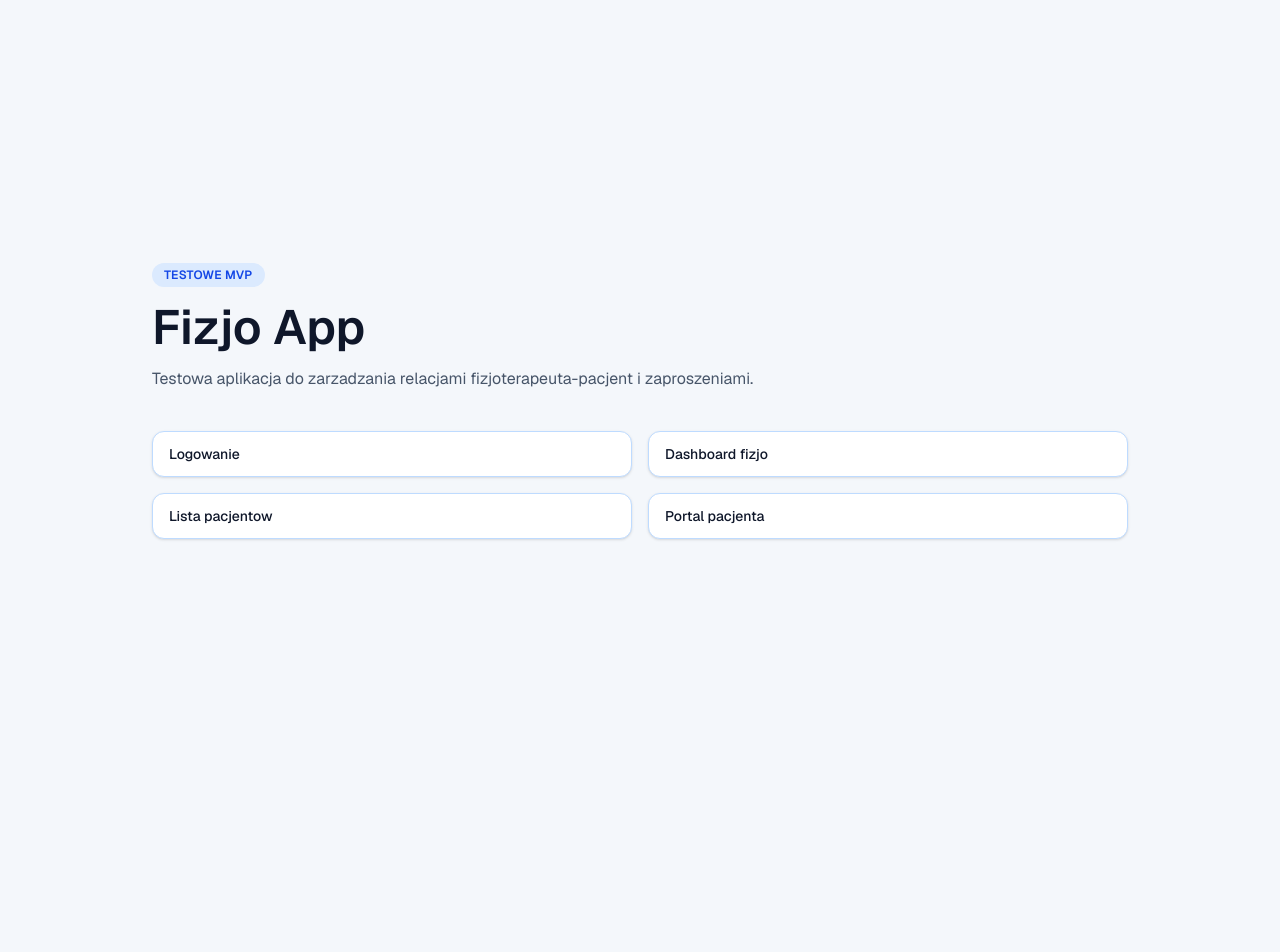
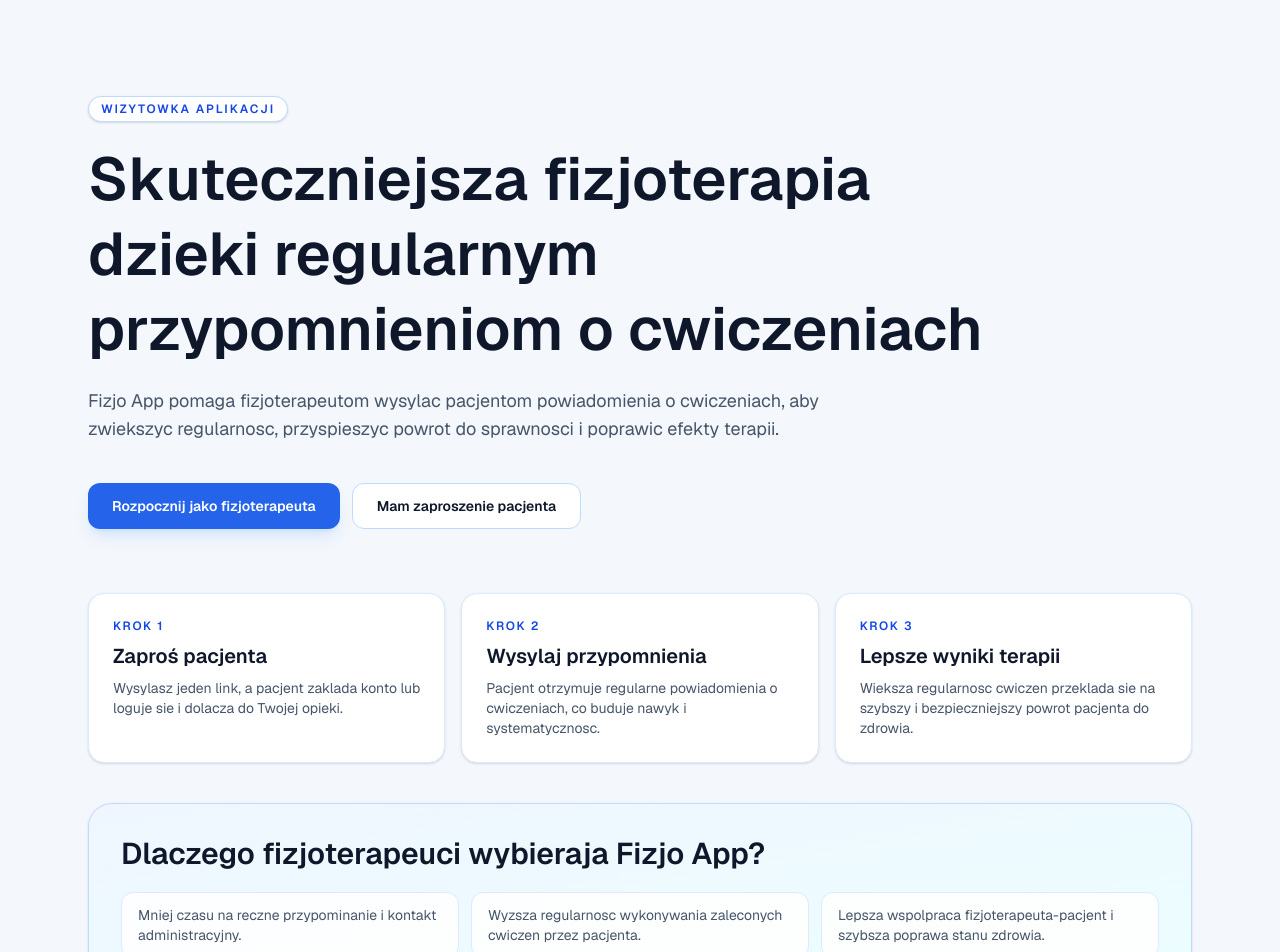
Before and after one commit to Misiek22113/fizjo_app, a Next.js app: page / in a window 1280 px wide. Shown: the top 952 px of the page. Before the commit the page ends 800 px from the top, so only its background shows below. Built offline with nearby package versions, Linux system fonts and the light colour scheme.

Commit message:
first page version

```diff
--- a/app/layout.tsx
+++ b/app/layout.tsx
@@ -13,8 +13,32 @@
 });
 
 export const metadata: Metadata = {
-  title: "Fizjo App",
-  description: "MVP for physiotherapist reminders",
+  title: {
+    default: "Fizjo App - przypomnienia o cwiczeniach dla fizjoterapii",
+    template: "%s | Fizjo App",
+  },
+  description:
+    "Aplikacja dla fizjoterapeutow do wysylania pacjentom przypomnien o cwiczeniach. Wiecej regularnosci, lepsza wspolpraca i szybszy powrot do zdrowia.",
+  keywords: [
+    "fizjoterapia",
+    "przypomnienia o cwiczeniach",
+    "pacjent",
+    "fizjoterapeuta",
+    "rehabilitacja",
+  ],
+  openGraph: {
+    title: "Fizjo App",
+    description:
+      "Wysylaj pacjentom przypomnienia o cwiczeniach i zwiekszaj skutecznosc terapii.",
+    type: "website",
+    locale: "pl_PL",
+  },
+  twitter: {
+    card: "summary_large_image",
+    title: "Fizjo App",
+    description:
+      "Przypomnienia o cwiczeniach dla pacjentow, lepsza regularnosc i lepsze efekty fizjoterapii.",
+  },
 };
 
 export const viewport: Viewport = {
@@ -28,7 +52,7 @@
 }>) {
   return (
     <html
-      lang="en"
+      lang="pl"
       className={`${geistSans.variable} ${geistMono.variable} h-full antialiased`}
     >
       <body className="min-h-full flex flex-col bg-background text-foreground">
--- a/app/page.tsx
+++ b/app/page.tsx
@@ -2,23 +2,87 @@
 
 export default function Home() {
   return (
-    <main
-      id="main-content"
-      className="mx-auto flex min-h-screen w-full max-w-5xl flex-col justify-center gap-10 px-6 py-16"
-    >
-      <section className="space-y-4 text-center sm:text-left">
-        <span className="inline-flex rounded-full bg-blue-100 px-3 py-1 text-xs font-semibold uppercase tracking-wide text-blue-700">
-          Testowe MVP
-        </span>
-        <h1 className="text-balance text-4xl font-semibold text-foreground sm:text-5xl">
-          Fizjo App
-        </h1>
-        <p className="mx-auto max-w-2xl text-muted-foreground sm:mx-0">
-          Testowa aplikacja do zarzadzania relacjami fizjoterapeuta-pacjent i zaproszeniami.
-        </p>
+    <main id="main-content" className="relative overflow-hidden bg-background">
+      <div className="pointer-events-none absolute inset-0 -z-10">
+        <div className="absolute -left-24 top-12 h-72 w-72 rounded-full bg-cyan-200/35 blur-3xl" />
+        <div className="absolute -right-16 bottom-10 h-80 w-80 rounded-full bg-blue-200/40 blur-3xl" />
+      </div>
+
+      <section className="mx-auto flex w-full max-w-6xl flex-col gap-10 px-6 pb-8 pt-16 md:pt-24">
+        <div className="space-y-5 text-center md:text-left">
+          <span className="inline-flex rounded-full border border-blue-200 bg-surface px-3 py-1 text-xs font-semibold uppercase tracking-[0.16em] text-blue-700 shadow-sm">
+            Wizytowka aplikacji
+          </span>
+          <h1 className="mx-auto max-w-4xl text-balance text-4xl font-semibold leading-tight text-foreground md:mx-0 md:text-6xl">
+            Skuteczniejsza fizjoterapia dzieki regularnym przypomnieniom o cwiczeniach
+          </h1>
+          <p className="mx-auto max-w-3xl text-pretty text-base text-muted-foreground md:mx-0 md:text-lg">
+            Fizjo App pomaga fizjoterapeutom wysylac pacjentom powiadomienia o cwiczeniach,
+            aby zwiekszyc regularnosc, przyspieszyc powrot do sprawnosci i poprawic efekty
+            terapii.
+          </p>
+        </div>
+
+        <div className="flex flex-col gap-3 sm:flex-row">
+          <Link
+            href="/login/physio"
+            className="inline-flex items-center justify-center rounded-xl bg-primary px-6 py-3 text-sm font-semibold text-primary-foreground shadow-lg shadow-blue-400/20 transition hover:bg-primary-hover"
+          >
+            Rozpocznij jako fizjoterapeuta
+          </Link>
+          <Link
+            href="/invite/accept"
+            className="inline-flex items-center justify-center rounded-xl border border-blue-200 bg-surface px-6 py-3 text-sm font-semibold text-foreground transition hover:bg-surface-muted"
+          >
+            Mam zaproszenie pacjenta
+          </Link>
+        </div>
       </section>
 
-      <section className="grid gap-4 sm:grid-cols-2">
+      <section className="mx-auto grid w-full max-w-6xl gap-4 px-6 py-8 md:grid-cols-3">
+        <article className="rounded-2xl border border-blue-100 bg-surface p-6 shadow-sm">
+          <p className="text-xs font-semibold uppercase tracking-[0.14em] text-blue-700">Krok 1</p>
+          <h2 className="mt-2 text-xl font-semibold text-foreground">Zaproś pacjenta</h2>
+          <p className="mt-2 text-sm text-muted-foreground">
+            Wysylasz jeden link, a pacjent zaklada konto lub loguje sie i dolacza do Twojej opieki.
+          </p>
+        </article>
+        <article className="rounded-2xl border border-blue-100 bg-surface p-6 shadow-sm">
+          <p className="text-xs font-semibold uppercase tracking-[0.14em] text-blue-700">Krok 2</p>
+          <h2 className="mt-2 text-xl font-semibold text-foreground">Wysylaj przypomnienia</h2>
+          <p className="mt-2 text-sm text-muted-foreground">
+            Pacjent otrzymuje regularne powiadomienia o cwiczeniach, co buduje nawyk i systematycznosc.
+          </p>
+        </article>
+        <article className="rounded-2xl border border-blue-100 bg-surface p-6 shadow-sm">
+          <p className="text-xs font-semibold uppercase tracking-[0.14em] text-blue-700">Krok 3</p>
+          <h2 className="mt-2 text-xl font-semibold text-foreground">Lepsze wyniki terapii</h2>
+          <p className="mt-2 text-sm text-muted-foreground">
+            Wieksza regularnosc cwiczen przeklada sie na szybszy i bezpieczniejszy powrot pacjenta do zdrowia.
+          </p>
+        </article>
+      </section>
+
+      <section className="mx-auto w-full max-w-6xl px-6 pb-16 pt-2 md:pb-24">
+        <div className="rounded-3xl border border-blue-200 bg-gradient-to-br from-blue-50 to-cyan-50 p-8 shadow-sm">
+          <h2 className="text-2xl font-semibold text-foreground md:text-3xl">
+            Dlaczego fizjoterapeuci wybieraja Fizjo App?
+          </h2>
+          <div className="mt-5 grid gap-3 text-sm text-muted-foreground md:grid-cols-3">
+            <p className="rounded-xl border border-blue-100 bg-white/90 px-4 py-3">
+              Mniej czasu na reczne przypominanie i kontakt administracyjny.
+            </p>
+            <p className="rounded-xl border border-blue-100 bg-white/90 px-4 py-3">
+              Wyzsza regularnosc wykonywania zaleconych cwiczen przez pacjenta.
+            </p>
+            <p className="rounded-xl border border-blue-100 bg-white/90 px-4 py-3">
+              Lepsza wspolpraca fizjoterapeuta-pacjent i szybsza poprawa stanu zdrowia.
+            </p>
+          </div>
+        </div>
+      </section>
+
+      <section className="mx-auto grid w-full max-w-6xl gap-4 px-6 pb-16 md:grid-cols-2 md:pb-20">
         <Link
           href="/login"
           className="rounded-xl border border-blue-200 bg-surface px-4 py-3 text-sm font-medium text-foreground shadow-sm transition hover:border-blue-300 hover:bg-surface-muted focus-visible:ring-2 focus-visible:ring-blue-300"
```
